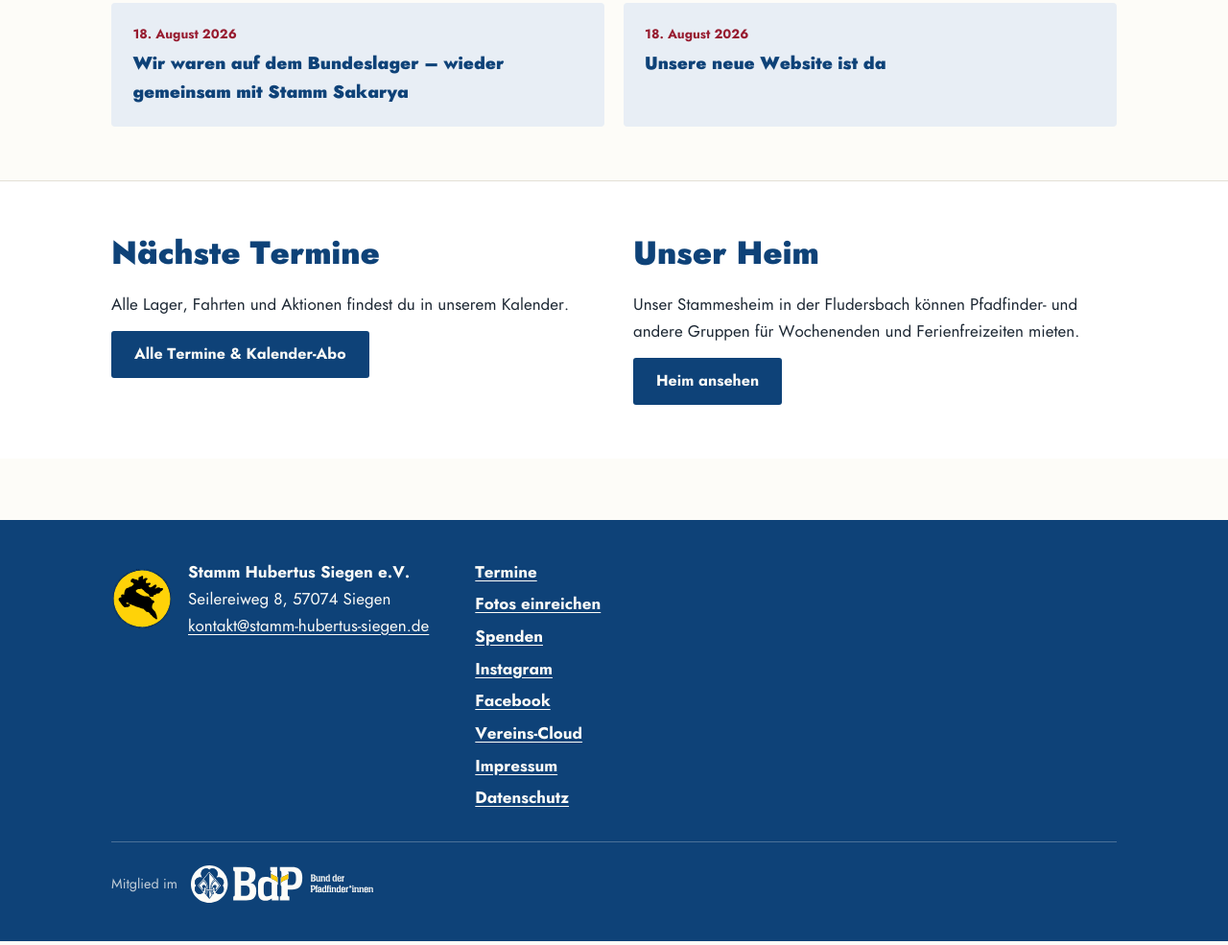
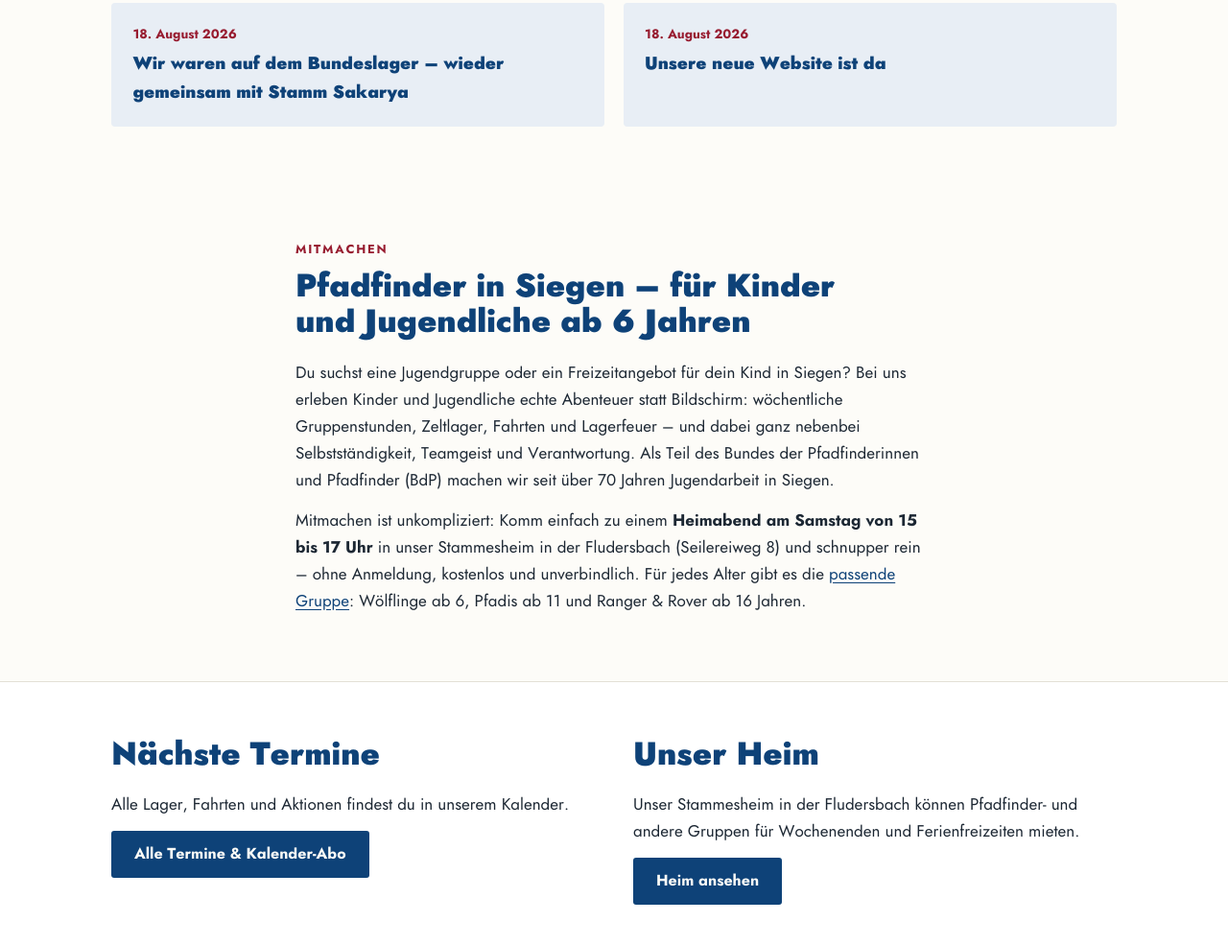
Before and after one commit to marschit/stamm-hubertus-website, an Astro site: page / in a window 1280 px wide. Shown: the part 1629-2614 px from the top of the page at 96% size. Built offline with nearby package versions, Linux system fonts and the light colour scheme; Astro itself is replaced by a stand-in of ours.

Commit message:
SEO: JSON-LD (NGO mit Adresse/Geo), Keyword-Sektion Startseite, bessere Descriptions
Strukturierte Daten für lokale Suche (Pfadfinder Siegen), ehrliche
Mitmach-Sektion mit Suchbegriffen, Meta-Descriptions der Inhaltsseiten
aus dem Seitentext generiert.

Co-Authored-By: Claude Fable 5 <noreply@anthropic.com>

```diff
--- a/src/layouts/Layout.astro
+++ b/src/layouts/Layout.astro
@@ -39,6 +39,40 @@ const nav = [
   { href: '/kontakt', label: 'Kontakt' },
 ];
 const pfad = Astro.url.pathname.replace(/\/$/, '') || '/';
+
+const strukturDaten = {
+  '@context': 'https://schema.org',
+  '@type': 'NGO',
+  name: 'Stamm Hubertus Siegen e.V.',
+  alternateName: 'BdP Stamm Hubertus Siegen',
+  description:
+    'Pfadfinderstamm im Bund der Pfadfinderinnen und Pfadfinder (BdP) in Siegen: wöchentliche Gruppenstunden, Fahrten und Zeltlager für Kinder und Jugendliche ab 6 Jahren.',
+  url: 'https://stamm-hubertus-siegen.de',
+  logo: 'https://stamm-hubertus-siegen.de/bilder/hubertus-logo-192.png',
+  image: 'https://stamm-hubertus-siegen.de/bilder/gruppenfoto.jpg',
+  email: einstellungen.email,
+  address: {
+    '@type': 'PostalAddress',
+    streetAddress: 'Seilereiweg 8',
+    postalCode: '57074',
+    addressLocality: 'Siegen',
+    addressRegion: 'Nordrhein-Westfalen',
+    addressCountry: 'DE',
+  },
+  location: {
+    '@type': 'Place',
+    name: 'Stammesheim Stamm Hubertus',
+    address: { '@type': 'PostalAddress', streetAddress: 'Seilereiweg 8', postalCode: '57074', addressLocality: 'Siegen', addressCountry: 'DE' },
+    geo: { '@type': 'GeoCoordinates', latitude: 50.8639197, longitude: 8.0463747 },
+  },
+  areaServed: 'Siegen und Siegen-Wittgenstein',
+  sameAs: [einstellungen.instagram, einstellungen.facebook],
+  memberOf: {
+    '@type': 'Organization',
+    name: 'Bund der Pfadfinderinnen und Pfadfinder e.V.',
+    url: 'https://www.pfadfinden.de',
+  },
+};
 ---
 <!doctype html>
 <html lang="de">
@@ -59,6 +93,7 @@ const pfad = Astro.url.pathname.replace(/\/$/, '') || '/';
     <meta name="twitter:card" content="summary_large_image" />
     <link rel="icon" type="image/png" href="/bilder/hubertus-logo-192.png" />
     <link rel="apple-touch-icon" href="/bilder/hubertus-logo-192.png" />
+    <script type="application/ld+json" set:html={JSON.stringify(strukturDaten)} />
     <link rel="preload" href="/fonts/einfachBdP-Superfett.otf" as="font" type="font/otf" crossorigin />
     <link rel="preload" href="/fonts/einfachBdP-Klassisch.otf" as="font" type="font/otf" crossorigin />
   </head>
--- a/src/pages/index.astro
+++ b/src/pages/index.astro
@@ -20,7 +20,7 @@ const news = (await getCollection('aktuelles'))
   .slice(0, 3);
 const datumFormat = new Intl.DateTimeFormat('de-DE', { dateStyle: 'long' });
 ---
-<Layout>
+<Layout beschreibung="Pfadfinder in Siegen: Der Stamm Hubertus bietet Kindern und Jugendlichen ab 6 Jahren Gruppenstunden, Zeltlager und Abenteuer in der Natur – jeden Samstag 15–17 Uhr, Seilereiweg 8. Einfach vorbeikommen!">
   <div class="held">
     <div class="wrap held-innen">
       <div class="held-text">
@@ -86,6 +86,29 @@ const datumFormat = new Intl.DateTimeFormat('de-DE', { dateStyle: 'long' });
       </div>
     </section>
   )}
+
+  <section>
+    <div class="wrap-text">
+      <span class="eyebrow">Mitmachen</span>
+      <h2>Pfadfinder in Siegen – für Kinder und Jugendliche ab 6 Jahren</h2>
+      <p>
+        Du suchst eine Jugendgruppe oder ein Freizeitangebot für dein Kind in
+        Siegen? Bei uns erleben Kinder und Jugendliche echte Abenteuer statt
+        Bildschirm: wöchentliche Gruppenstunden, Zeltlager, Fahrten und
+        Lagerfeuer – und dabei ganz nebenbei Selbstständigkeit, Teamgeist und
+        Verantwortung. Als Teil des Bundes der Pfadfinderinnen und Pfadfinder
+        (BdP) machen wir seit über 70 Jahren Jugendarbeit in Siegen.
+      </p>
+      <p>
+        Mitmachen ist unkompliziert: Komm einfach zu einem
+        <strong>Heimabend am Samstag von 15 bis 17 Uhr</strong> in unser
+        Stammesheim in der Fludersbach (Seilereiweg 8) und schnupper rein –
+        ohne Anmeldung, kostenlos und unverbindlich. Für jedes Alter gibt es
+        die <a href="/gruppen">passende Gruppe</a>: Wölflinge ab 6, Pfadis ab
+        11 und Ranger &amp; Rover ab 16 Jahren.
+      </p>
+    </div>
+  </section>
 
   <section class="zweispalt-band">
     <div class="wrap zweispalt">
```
Also changed, not shown: src/pages/[seite].astro (+8 -1 lines).
